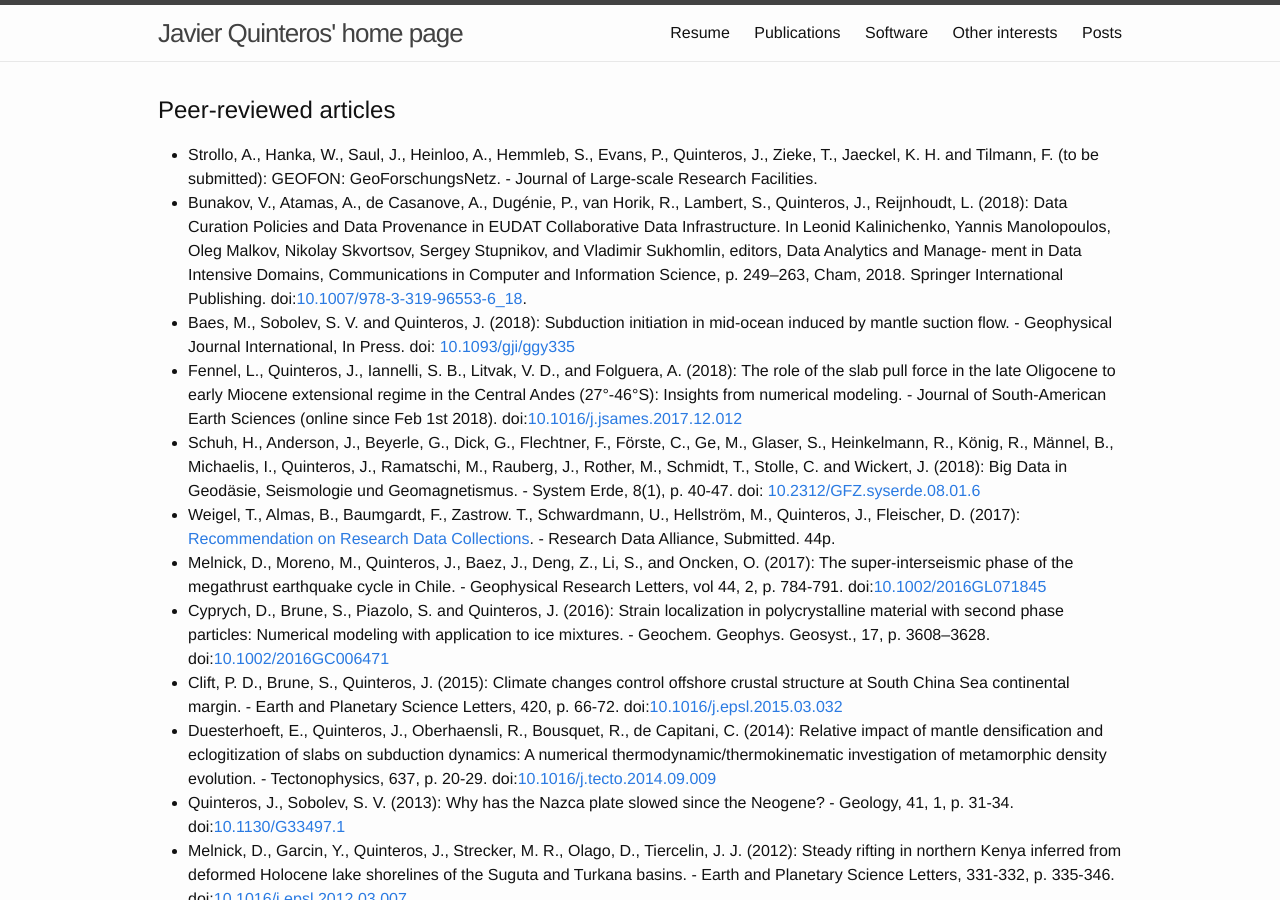
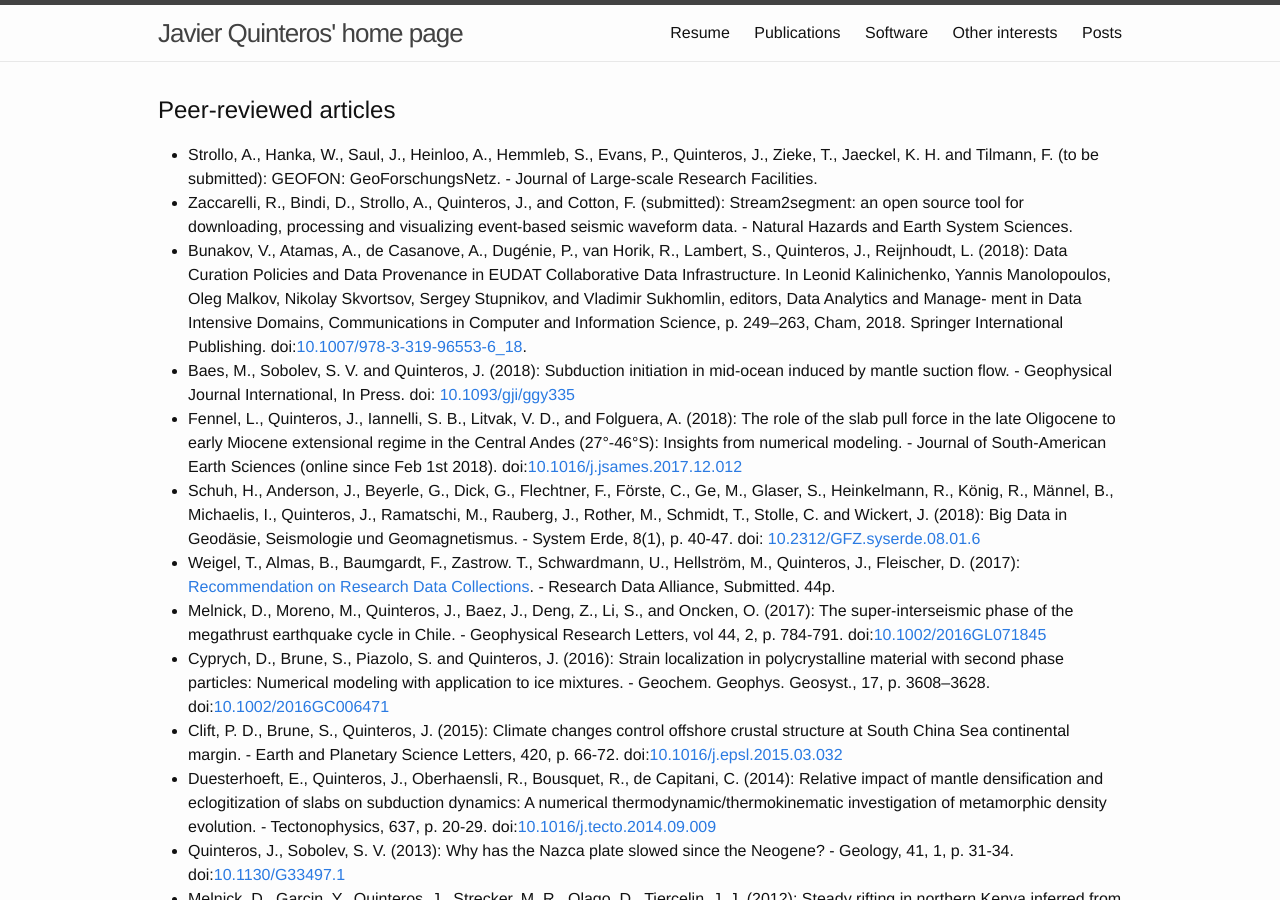
Before and after one commit to javiquinte/javiquinte.github.io, a Jekyll site: the page built from 3-publications.md, in a window 1280 px wide and 900 px high. Built offline with Jekyll 4.4.1, drawn with Linux system fonts in a browser that asks for light colours.

Commit message:
Add submitted manuscript to NHESS.

```diff
--- a/3-publications.md
+++ b/3-publications.md
@@ -7,6 +7,7 @@ categories: publications
 Peer-reviewed articles
 ----------------------
 * Strollo, A., Hanka, W., Saul, J., Heinloo, A., Hemmleb, S., Evans, P., Quinteros, J., Zieke, T., Jaeckel, K. H. and Tilmann, F. (to be submitted): GEOFON: GeoForschungsNetz. - Journal of Large-scale Research Facilities.
+* Zaccarelli, R., Bindi, D., Strollo, A., Quinteros, J., and Cotton, F. (submitted): Stream2segment: an open source tool for downloading, processing and visualizing event-based seismic waveform data. - Natural Hazards and Earth System Sciences.
 * Bunakov, V., Atamas, A., de Casanove, A., Dugénie, P., van Horik, R., Lambert, S., Quinteros, J., Reijnhoudt, L. (2018): Data Curation Policies and Data Provenance in EUDAT Collaborative Data Infrastructure. In Leonid Kalinichenko, Yannis Manolopoulos, Oleg Malkov, Nikolay Skvortsov, Sergey Stupnikov, and Vladimir Sukhomlin, editors, Data Analytics and Manage- ment in Data Intensive Domains, Communications in Computer and Information Science, p. 249–263, Cham, 2018. Springer International Publishing. doi:[10.1007/978-3-319-96553-6_18](http://doi.org/10.1007/978-3-319-96553-6_18).
 * Baes, M., Sobolev, S. V. and Quinteros, J. (2018): Subduction initiation in mid-ocean induced by mantle suction flow. - Geophysical Journal International, In Press. doi: [10.1093/gji/ggy335](https://doi.org/10.1093/gji/ggy335)
 * Fennel, L., Quinteros, J., Iannelli, S. B., Litvak, V. D., and Folguera, A. (2018): The role of the slab pull force in the late Oligocene to early Miocene extensional regime in the Central Andes (27°-46°S): Insights from numerical modeling. - Journal of South-American Earth Sciences (online since Feb 1st 2018). doi:[10.1016/j.jsames.2017.12.012](http://doi.org/10.1016/j.jsames.2017.12.012)
```
